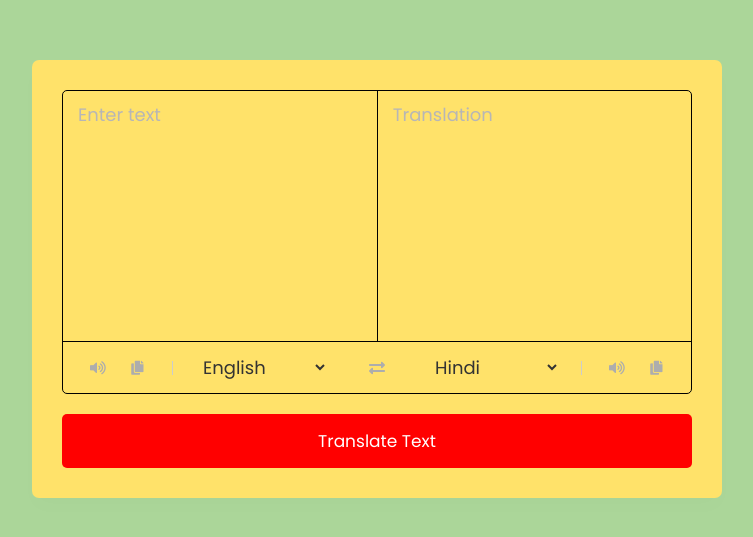
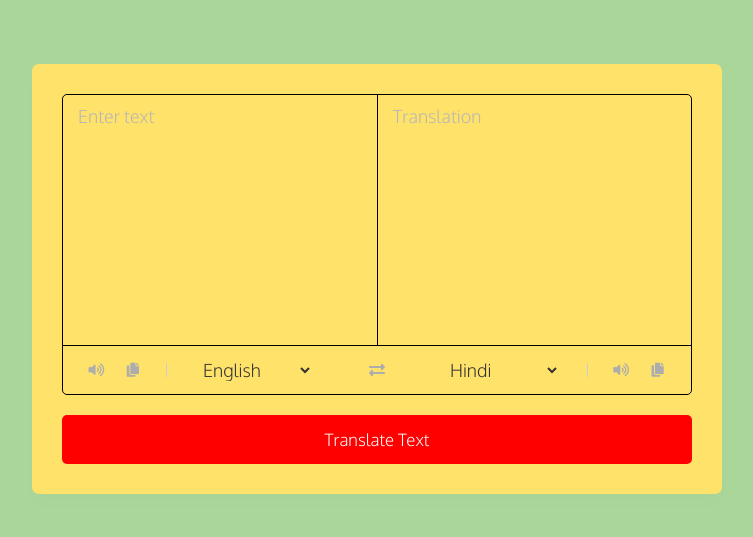
Before and after one commit to SriVishalS/Language-Translator-Tool, a plain HTML site: page index.html in a window 1280 px wide. Shown: the part 121-658 px from the top of the page, without its empty margins (263-1016 px from the left). Drawn offline with Linux system fonts and the light colour scheme.

Commit message:
Translator Tool

```diff
--- a/index.html
+++ b/index.html
@@ -7,6 +7,9 @@
       <link rel="stylesheet" href="style.css">
       <meta name="viewport" content="width=device-width, initial-scale=1.0">
       <link rel="stylesheet" href="https://cdnjs.cloudflare.com/ajax/libs/font-awesome/5.15.3/css/all.min.css" />
+      <link rel="preconnect" href="https://fonts.googleapis.com">
+      <link rel="preconnect" href="https://fonts.gstatic.com" crossorigin>
+      <link href="https://fonts.googleapis.com/css2?family=Oxygen:wght@300&display=swap" rel="stylesheet">
 </head>
 
 <body>
--- a/style.css
+++ b/style.css
@@ -4,7 +4,7 @@
   margin: 0;
   padding: 0;
   box-sizing: border-box;
-  font-family: "Poppins", sans-serif;
+  font-family: "Oxygen", sans-serif;
 }
 body {
   display: flex;
```
